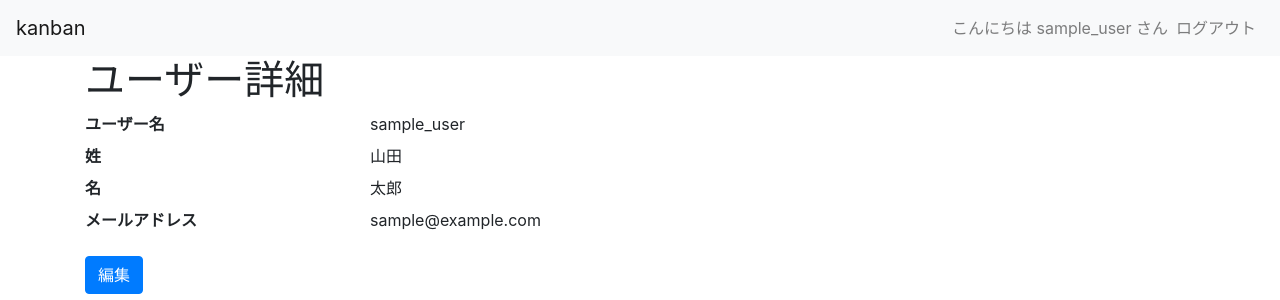
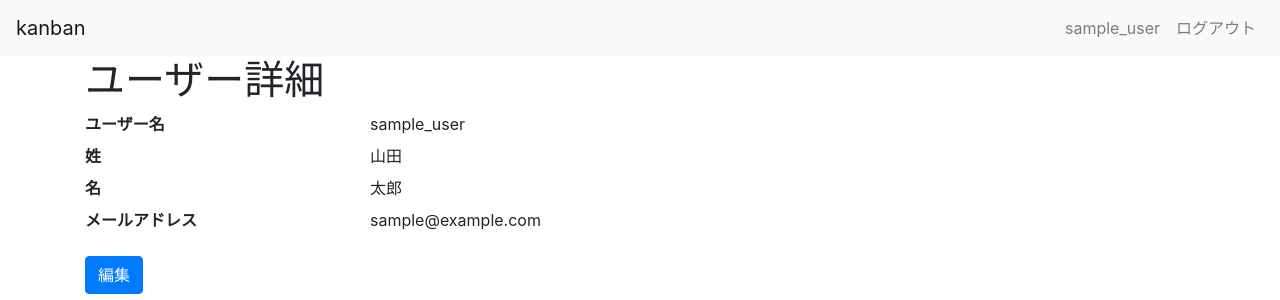
Before and after one commit to cache-cache-la/kanban, a Django app: page /kanban/users/1/ in a window 1280 px wide. Shown: the top 300 px of the page. Run offline with Django 3.2, Linux system fonts and the light colour scheme; a user stored in the database is signed in; data comes from the database, SQL or seed files in the repository; both versions use the stored data as it was after the commit; some libraries are stand-ins or nearby versions.

Commit message:
ユーザー名にリンク付与

```diff
--- a/kanban/templates/kanban/base.html
+++ b/kanban/templates/kanban/base.html
@@ -22,9 +22,9 @@
           </ul>
           <ul class="navbar-nav">
             {% if request.user.is_authenticated %}
-            <span class="navbar-text">
-              こんにちは {{ request.user.username }} さん
-            </span>
+            <li class="nav-item">
+              <a class="nav-link" href="{% url 'kanban:users_detail' request.user.pk %}">{{ request.user.username }}</a>
+            </li>
             <li class="nav-item">
               <a class="nav-link" href="{% url 'logout' %}">ログアウト</a>
             </li>
--- a/kanban/templates/kanban/users/detail.html
+++ b/kanban/templates/kanban/users/detail.html
@@ -3,7 +3,7 @@
 {% block content %}
 <div class="container">
   <h1>ユーザー詳細</h1>
-    <dl class="row">
+  <dl class="row">
     <dt class="col-sm-3">ユーザー名</dt>
     <dd class="col-sm-9">{{ user.username }}</dd>
     <dt class="col-sm-3">姓</dt>
@@ -13,6 +13,11 @@
     <dt class="col-sm-3">メールアドレス</dt>
     <dd class="col-sm-9">{{ user.email }}</dd>
   </dl>
+
+  {% if user.pk == request.user.pk %}
   <a class="btn btn-primary" href="{% url 'kanban:users_update' user.pk  %}" role="button">編集</a>
+  {% else %}
+  <a class="btn btn-primary disabled" href="#" role="button">編集</a>
+  {% endif %}
+  {% endblock %}
 </div>
-{% endblock %}
```
Also changed, not shown: db.sqlite3.
